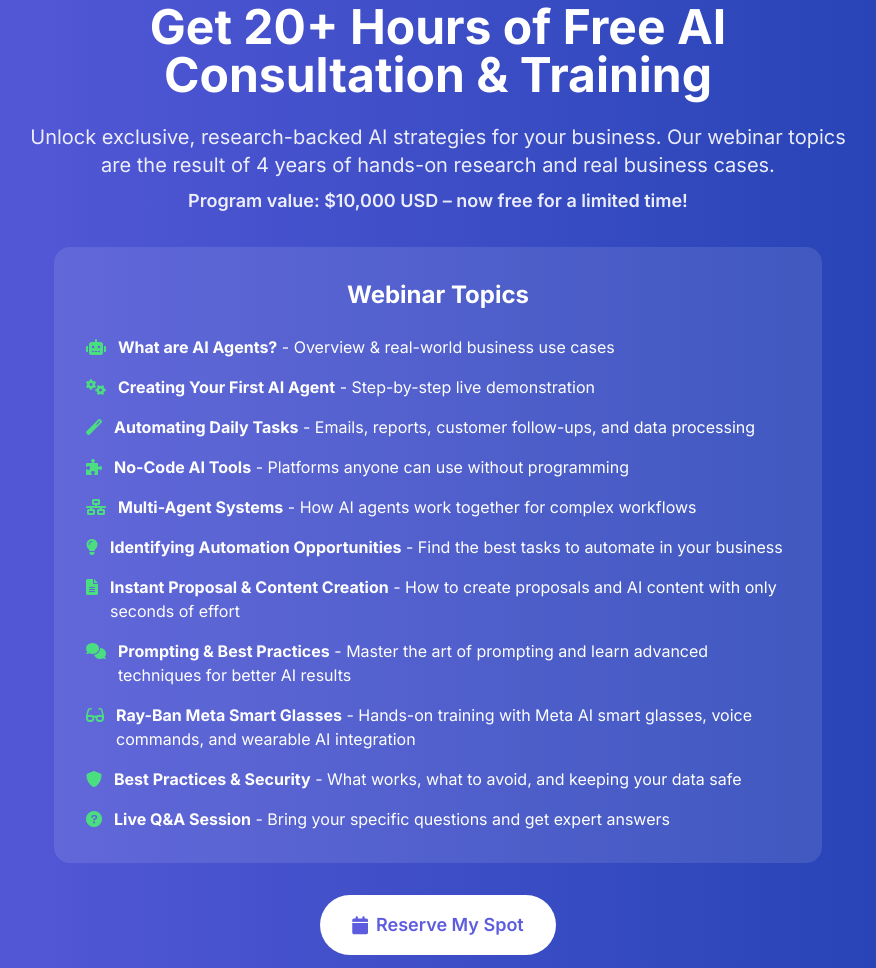
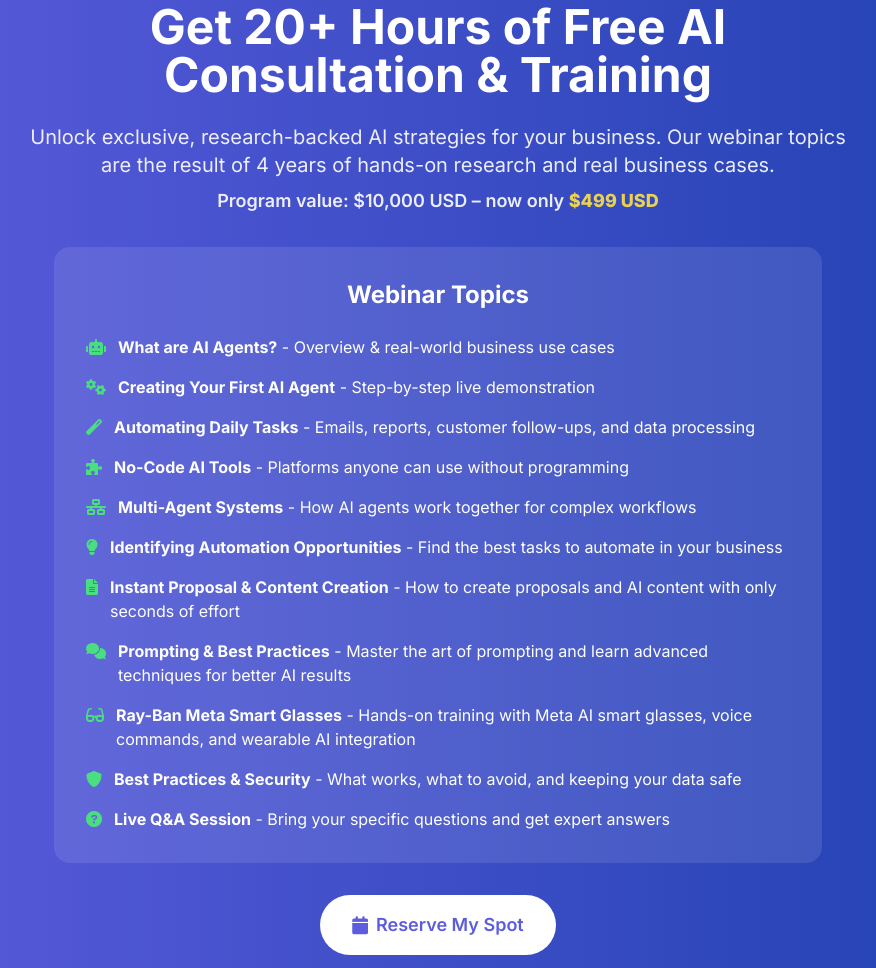
Before and after one commit to robcisdev/AI_FC, a plain HTML site: page index.html in a window 1280 px wide. Shown: the part 1831-2799 px from the top of the page, without its empty margins (202-1078 px from the left). Drawn offline with nearby package versions, Linux system fonts and the light colour scheme.

Commit message:
Update index.html

```diff
--- a/index.html
+++ b/index.html
@@ -186,7 +186,7 @@
             <h2 class="text-3xl md:text-5xl font-bold mb-6">Get 20+ Hours of Free AI Consultation & Training</h2>
             <p class="text-xl mb-8 opacity-90">
                 Unlock exclusive, research-backed AI strategies for your business. Our webinar topics are the result of 4 years of hands-on research and real business cases.<br>
-                <span class="font-semibold text-white block mt-2 text-lg">Program value: $10,000 USD – now free for a limited time!</span>
+                <span class="font-semibold text-white block mt-2 text-lg">Program value: $10,000 USD – now only <span class="text-yellow-300 font-extrabold">$499 USD</span></span>
             </p>
             <div class="bg-white/10 rounded-2xl p-8 mb-8 max-w-3xl mx-auto text-left">
                 <h3 class="text-2xl font-bold mb-6 text-center">Webinar Topics</h3>
```
